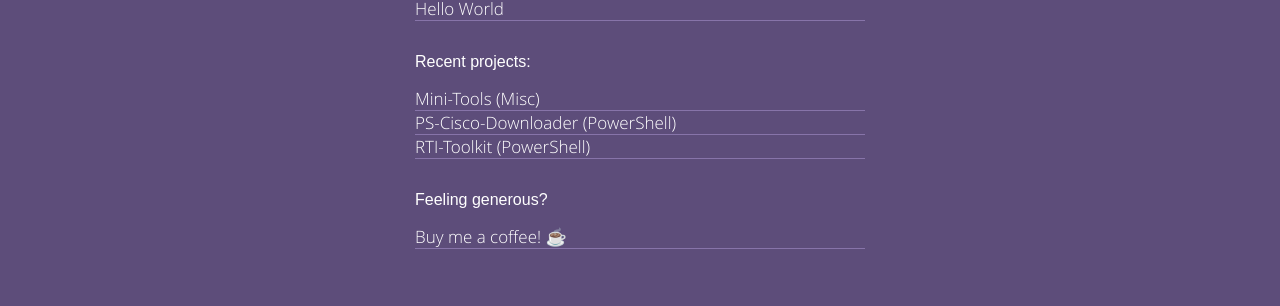
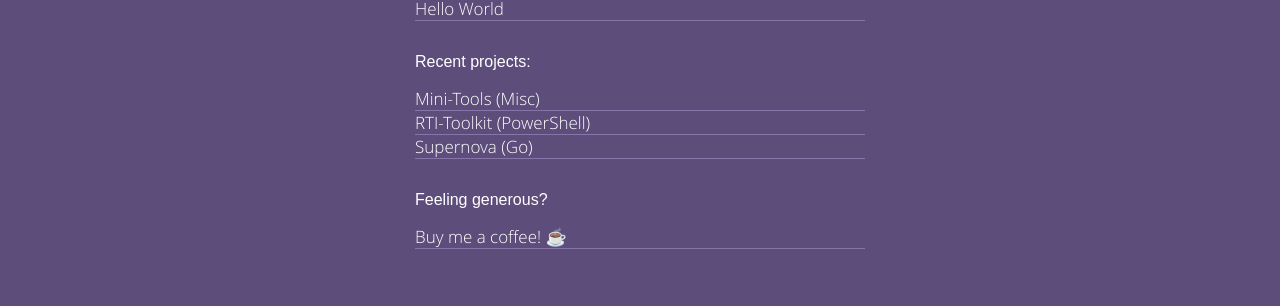
Before and after one commit to nickvourd/nickvourd.github.io, a Jekyll site: the page built from index.html, in a window 1280 px wide. Shown: the part 500-806 px from the top of the page. Built offline with Jekyll 4.4.1, drawn with Linux system fonts in a browser that asks for light colours.

Commit message:
Update _config.yml

```diff
--- a/_config.yml
+++ b/_config.yml
@@ -72,8 +72,6 @@
 projects:
     - name: Mini-Tools (Misc)
       url: https://github.com/nickvourd/Mini-Tools
-    - name: PS-Cisco-Downloader (PowerShell)
-      url: https://github.com/nickvourd/PS-Cisco-Downloader
     - name: RTI-Toolkit (PowerShell)
       url: https://github.com/nickvourd/RTI-Toolkit
     - name: Supernova (Go)
```
